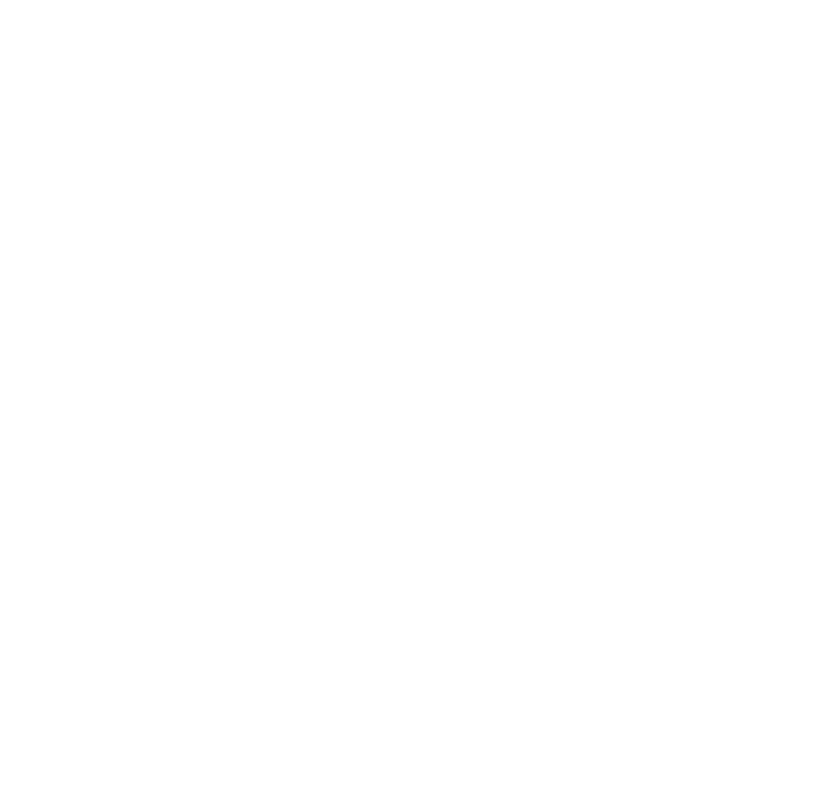
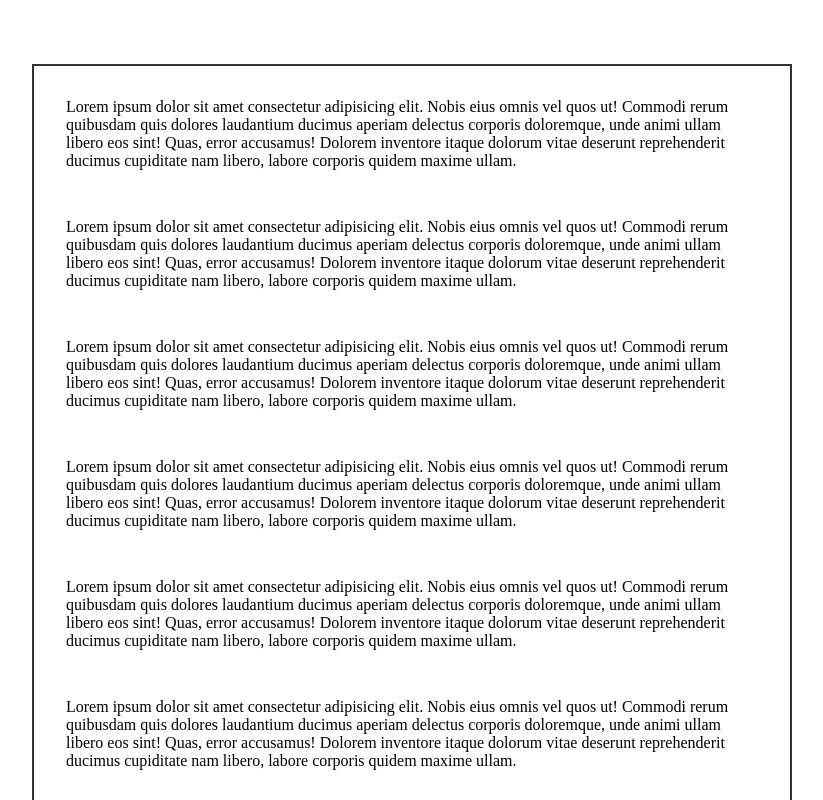
Before and after one commit to zigzar/anecdotes, a Nuxt app: page / in a window 1280 px wide. Shown: the top 800 px of the page, without its empty margins (228-1051 px from the left). Built offline with nearby package versions, Linux system fonts and the light colour scheme.

Commit message:
Created JokeList view

```diff
--- a/components/JokeList.vue
+++ b/components/JokeList.vue
@@ -1,8 +1,32 @@
-<template></template>
+<template>
+  <div class="joke-list">
+    <joke></joke>
+    <joke></joke>
+    <joke></joke>
+    <joke></joke>
+    <joke></joke>
+    <joke></joke>
+    <joke></joke>
+  </div>
+</template>
 
 <script>
-export default {}
+import Joke from '@/components/Joke.vue'
+export default {
+  components: {
+    Joke,
+  },
+}
 </script>
 
-<style>
+<style scoped>
+.joke-list {
+  border: 2px solid #333;
+  padding: 1em;
+}
+
+/* Make margin between neighbor jokes */
+.joke-list > * + * {
+  margin-top: 1em;
+}
 </style>
--- a/pages/index.vue
+++ b/pages/index.vue
@@ -1,7 +1,7 @@
 <template>
   <div class="container">
     <div class="search"></div>
-    <joke-list class="joke-list"></joke-list>
+    <joke-list></joke-list>
   </div>
 </template>
 
```
